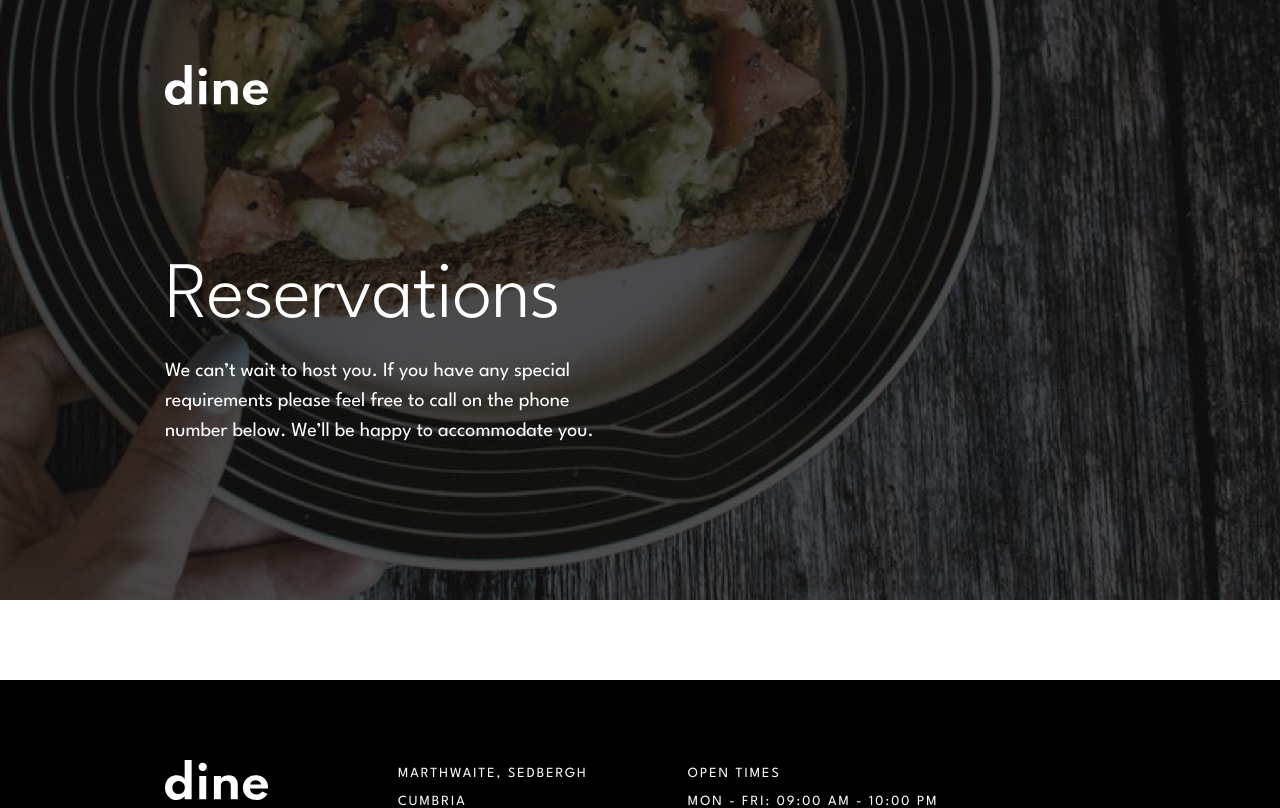
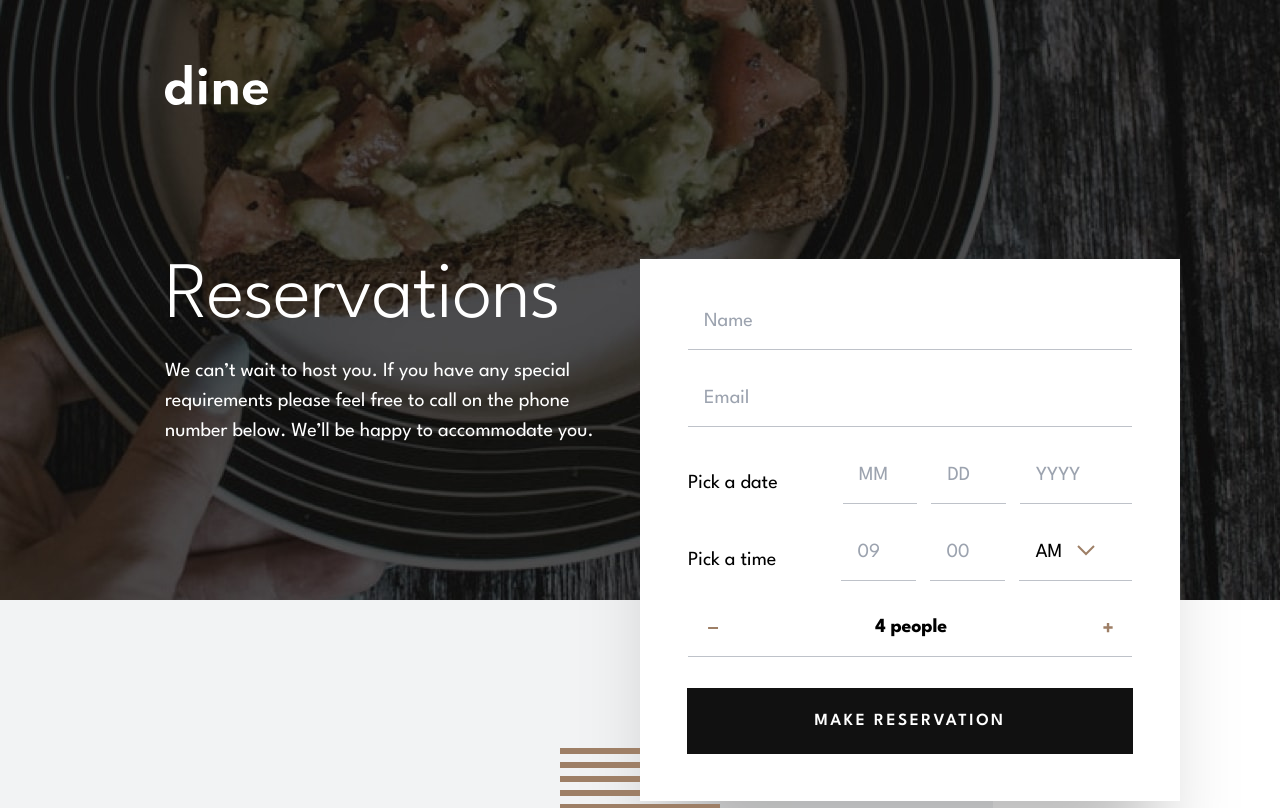
Before and after one commit to lleonardus/dine-restaurant, a React (Vite) app: page /booking in a window 1280 px wide. Shown: the top 808 px of the page. Built offline with nearby package versions, Linux system fonts and the light colour scheme.

Commit message:
creating ReservationForm

```diff
--- a/src/index.css
+++ b/src/index.css
@@ -3,3 +3,22 @@
 @tailwind base;
 @tailwind components;
 @tailwind utilities;
+
+@layer base {
+  label {
+    @apply cursor-pointer;
+  }
+
+  input {
+    @apply w-full cursor-pointer border-b border-shuttle-gray/40 pb-[14px] pl-4 caret-beaver transition-colors focus:outline-none [&:not(.border-red)]:hover:border-shuttle-gray [&:not(.border-red)]:focus:border-shuttle-gray;
+  }
+
+  input[type="number"]::-webkit-inner-spin-button {
+    -webkit-appearance: none;
+  }
+
+  input[type="number"] {
+    -moz-appearance: textfield;
+    appearance: textfield;
+  }
+}
--- a/src/pages/booking/Booking.jsx
+++ b/src/pages/booking/Booking.jsx
@@ -1,10 +1,13 @@
 import { Hero } from "./components/Hero";
+import { ReservationForm } from "./components/ReservationForm";
 
 export function Booking() {
   return (
     <>
       <Hero />
-      <main className="py-10"></main>
+      <main className="relative h-[533px] text-[20px] font-normal leading-7 tablet:h-[435px] xl:h-[320px] xl:bg-[url('/images/patterns/pattern-curve-bottom-right.svg')] xl:bg-no-repeat">
+        <ReservationForm />
+      </main>
     </>
   );
 }
--- /dev/null
+++ b/src/pages/booking/components/ReservationForm.jsx
@@ -0,0 +1,224 @@
+import { useState } from "react";
+import { Button } from "../../../ui/Button";
+
+export function ReservationForm() {
+  const [name, setName] = useState("");
+  const [nameError, setNameError] = useState("");
+  const [emailError, setEmailError] = useState("");
+  const [email, setEmail] = useState("");
+  const [month, setMonth] = useState("");
+  const [day, setDay] = useState("");
+  const [year, setYear] = useState("");
+  const [dateError, setDateError] = useState("");
+  const [hour, setHour] = useState("");
+  const [minutes, setMinutes] = useState("");
+  const [period, setPeriod] = useState("AM");
+  const [isOpen, setIsOpen] = useState(false);
+  const [timeError, setTimeError] = useState("");
+  const [numberOfPeople, setNumberOfPeople] = useState(4);
+
+  function handleInputChange(e, setInputValue, setInputError) {
+    setInputValue(e.target.value);
+    setInputError(false);
+  }
+
+  function isEmpty(string) {
+    return string.trim() === "";
+  }
+
+  function isEmail(email) {
+    const regex = /^[a-z0-9._%+-]+@[a-z0-9.-]+\.[a-z]{2,4}$/;
+
+    return regex.test(email);
+  }
+
+  function handleSubmit(e) {
+    e.preventDefault();
+    if (isEmpty(name)) {
+      setNameError(true);
+      return;
+    }
+
+    if (isEmpty(email)) {
+      setEmailError("This field is required");
+      return;
+    }
+
+    if (!isEmail(email)) {
+      setEmailError("Please use a valid email address");
+      return;
+    }
+
+    if (isEmpty(month) || isEmpty(day) || isEmpty(year)) {
+      setDateError("This field is incomplete");
+      return;
+    }
+
+    if (isEmpty(hour) || isEmpty(minutes) || isEmpty(period)) {
+      setTimeError("This field is incomplete");
+      return;
+    }
+
+    console.log("submited");
+  }
+
+  return (
+    <form
+      id="form"
+      onSubmit={handleSubmit}
+      className="absolute right-[50%] flex min-w-[327px] translate-x-[50%] translate-y-[-137px] flex-col bg-white px-8 pb-8 pt-[34px] shadow-[0px_100px_80px_-30px_rgba(0,0,0,0.25)] tablet:w-[540px] tablet:translate-y-[-230px] tablet:px-12 tablet:py-12 xl:right-[50%] xl:translate-x-[100%] xl:translate-y-[-341px] xl:before:absolute xl:before:bottom-0 xl:before:left-0 xl:before:h-[76px] xl:before:w-40 xl:before:-translate-x-20 xl:before:translate-y-[23px] xl:before:bg-[url('/images/patterns/pattern-lines.svg')] xl:before:bg-cover xl:before:bg-no-repeat xl:after:absolute xl:after:bottom-0 xl:after:left-0 xl:after:h-20 xl:after:w-20 xl:after:bg-white"
+    >
+      <div className="mb-[34px]">
+        <input
+          className={`${nameError ? "border-red placeholder:text-red/50" : ""}`}
+          placeholder="Name"
+          type="text"
+          value={name}
+          onChange={(e) => handleInputChange(e, setName, setNameError)}
+        />
+        {nameError && <ErrorMessage>This field is required</ErrorMessage>}
+      </div>
+      <div className="mb-[34px]">
+        <input
+          className={`${emailError ? "border-red placeholder:text-red/50" : ""}`}
+          value={email}
+          onChange={(e) => handleInputChange(e, setEmail, setEmailError)}
+          placeholder="Email"
+          type="text"
+        />
+        {emailError && <ErrorMessage>{emailError}</ErrorMessage>}
+      </div>
+      <div className="mb-[34px] flex flex-col gap-2 tablet:flex-row tablet:items-center tablet:gap-[65px]">
+        <div className="relative shrink-0">
+          <label
+            htmlFor="month"
+            className={`${dateError ? "border-red text-red" : ""}`}
+          >
+            Pick a date
+          </label>
+          {dateError && (
+            <ErrorMessage className="max-tablet:absolute max-tablet:left-[100px] max-tablet:top-0">
+              {dateError}
+            </ErrorMessage>
+          )}
+        </div>
+        <div className="grid grid-cols-[3fr_3fr_4.5fr] gap-[14px] tablet:grid-cols-[2fr_2fr_3fr]">
+          <input
+            value={month}
+            className={`${dateError ? "border-red text-red placeholder:text-red/50" : ""}`}
+            onChange={(e) => handleInputChange(e, setMonth, setDateError)}
+            id="month"
+            placeholder="MM"
+            type="number"
+          />
+          <input
+            value={day}
+            className={`${dateError ? "border-red text-red placeholder:text-red/50" : ""}`}
+            onChange={(e) => handleInputChange(e, setDay, setDateError)}
+            placeholder="DD"
+            type="number"
+          />
+          <input
+            value={year}
+            className={`${dateError ? "border-red text-red placeholder:text-red/50" : ""}`}
+            onChange={(e) => handleInputChange(e, setYear, setDateError)}
+            placeholder="YYYY"
+            type="number"
+          />
+        </div>
+      </div>
+      <div className="mb-[34px] flex flex-col gap-2 tablet:flex-row tablet:items-center tablet:gap-[65px]">
+        <div className="relative shrink-0">
+          <label
+            htmlFor="hour"
+            className={`${timeError ? "border-red text-red" : ""}`}
+          >
+            Pick a time
+          </label>
+          {timeError && (
+            <ErrorMessage className="max-tablet:absolute max-tablet:left-[100px] max-tablet:top-0">
+              {timeError}
+            </ErrorMessage>
+          )}
+        </div>
+        <div className="grid grid-cols-[3fr_3fr_4.5fr] gap-[14px] tablet:grid-cols-[2fr_2fr_3fr]">
+          <input
+            value={hour}
+            className={`${timeError ? "border-red text-red placeholder:text-red/50" : ""}`}
+            onChange={(e) => handleInputChange(e, setHour, setTimeError)}
+            id="hour"
+            placeholder="09"
+            type="number"
+          />
+          <input
+            value={minutes}
+            className={`${timeError ? "border-red text-red placeholder:text-red/50" : ""}`}
+            onChange={(e) => handleInputChange(e, setMinutes, setTimeError)}
+            placeholder="00"
+            type="number"
+          />
+          <div className="relative">
+            <button
+              type="button"
+              onClick={() => setIsOpen((isOpen) => !isOpen)}
+              className="relative flex w-full cursor-pointer gap-[15px] border-b border-shuttle-gray/40 pb-[14px] pl-4 caret-beaver transition-colors hover:border-shuttle-gray focus:border-shuttle-gray focus:outline-none"
+            >
+              <span className="uppercase">{period}</span>
+              <span
+                className={`mt-[7px] h-[11px] w-[18px] bg-[url('/images/icons/icon-arrow.svg')] bg-cover bg-no-repeat transition-transform duration-300 ${isOpen ? "-rotate-180" : ""}`}
+              ></span>
+            </button>
+            <ul
+              className={`absolute z-[99999] grid w-[115%] translate-y-[10px] grid-rows-[0fr] bg-white text-center transition-all duration-300 ease-out ${isOpen ? "grid-rows-[1fr] pb-[13px] pt-[18px] shadow-[0px_20px_30px_0px_rgba(0,0,0,0.2)]" : ""}`}
+            >
+              <span className="space-y-4 overflow-hidden">
+                <li
+                  className={`${period === "AM" ? "bg-[url('/images/icons/icon-check.svg')] bg-[length:13px_11px] bg-[top_8px_left_17px] bg-no-repeat" : ""}`}
+                >
+                  <button type="button" onClick={() => setPeriod("AM")}>
+                    AM
+                  </button>
+                </li>
+                <li
+                  className={`${period === "PM" ? "bg-[url('/images/icons/icon-check.svg')] bg-[length:13px_11px] bg-[top_8px_left_17px] bg-no-repeat" : ""}`}
+                >
+                  <button type="button" onClick={() => setPeriod("PM")}>
+                    PM
+                  </button>
+                </li>
+              </span>
+            </ul>
+          </div>
+        </div>
+      </div>
+      <div className="mb-8 flex items-center justify-between border-b border-shuttle-gray/40 px-[19px] pb-[17px]">
+        <button
+          type="button"
+          className={`h-[3px] w-3 bg-[url('/images/icons/icon-minus.svg')] bg-cover bg-no-repeat hover:opacity-55 ${numberOfPeople === 1 ? "cursor-not-allowed opacity-55" : ""}`}
+          onClick={() => setNumberOfPeople((n) => (n > 1 ? n - 1 : 1))}
+        ></button>
+        <p className="text-heading-base">
+          {numberOfPeople} {numberOfPeople > 1 ? "people" : "person"}
+        </p>
+        <button
+          type="button"
+          className="h-[11px] w-[10px] bg-[url('/images/icons/icon-plus.svg')] bg-cover bg-no-repeat hover:opacity-55"
+          onClick={() => setNumberOfPeople((n) => n + 1)}
+        ></button>
+      </div>
+      <Button theme={"light"} type={"submit"}>
+        Make Reservation
+      </Button>
+    </form>
+  );
+}
+
+function ErrorMessage({ children, className }) {
+  return (
+    <p
+      className={`font-base text-[10px] tracking-[-0.13px] text-red ${className}`}
+    >
+      {children}
+    </p>
+  );
+}
```
